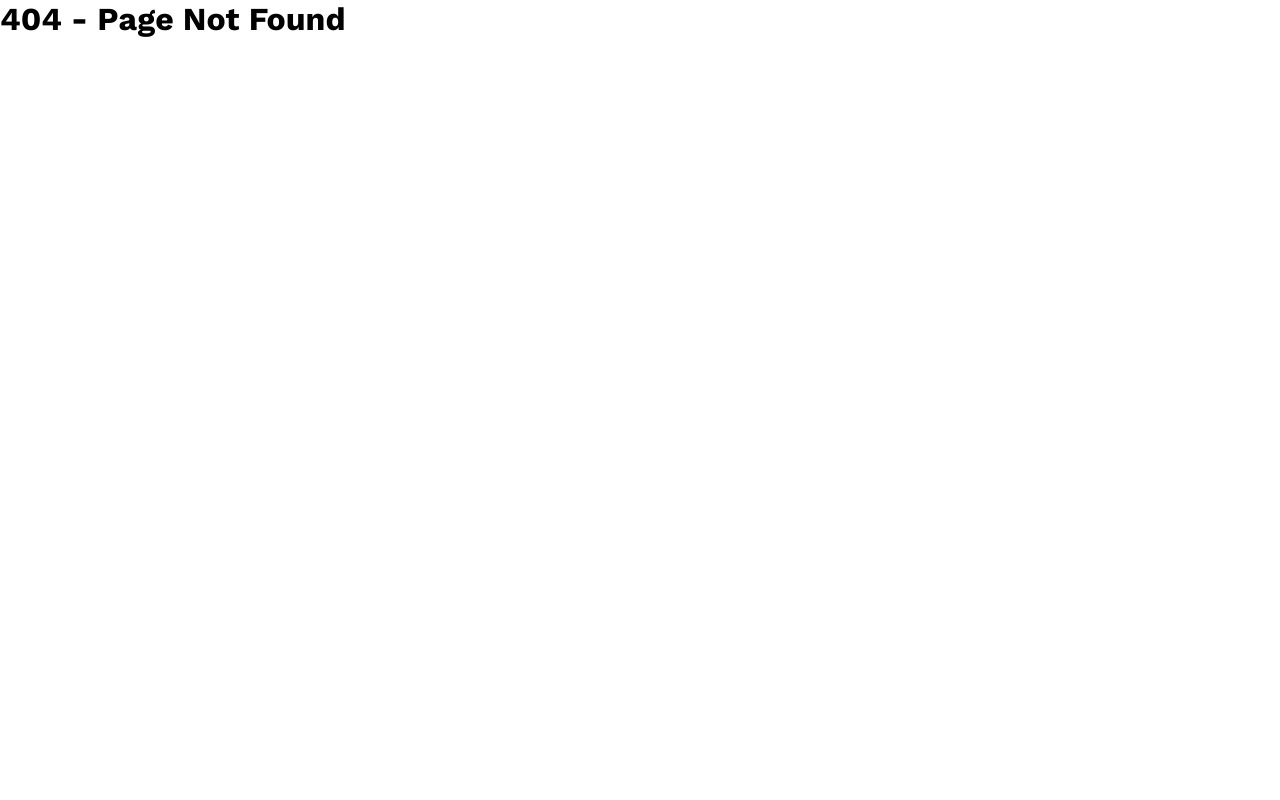
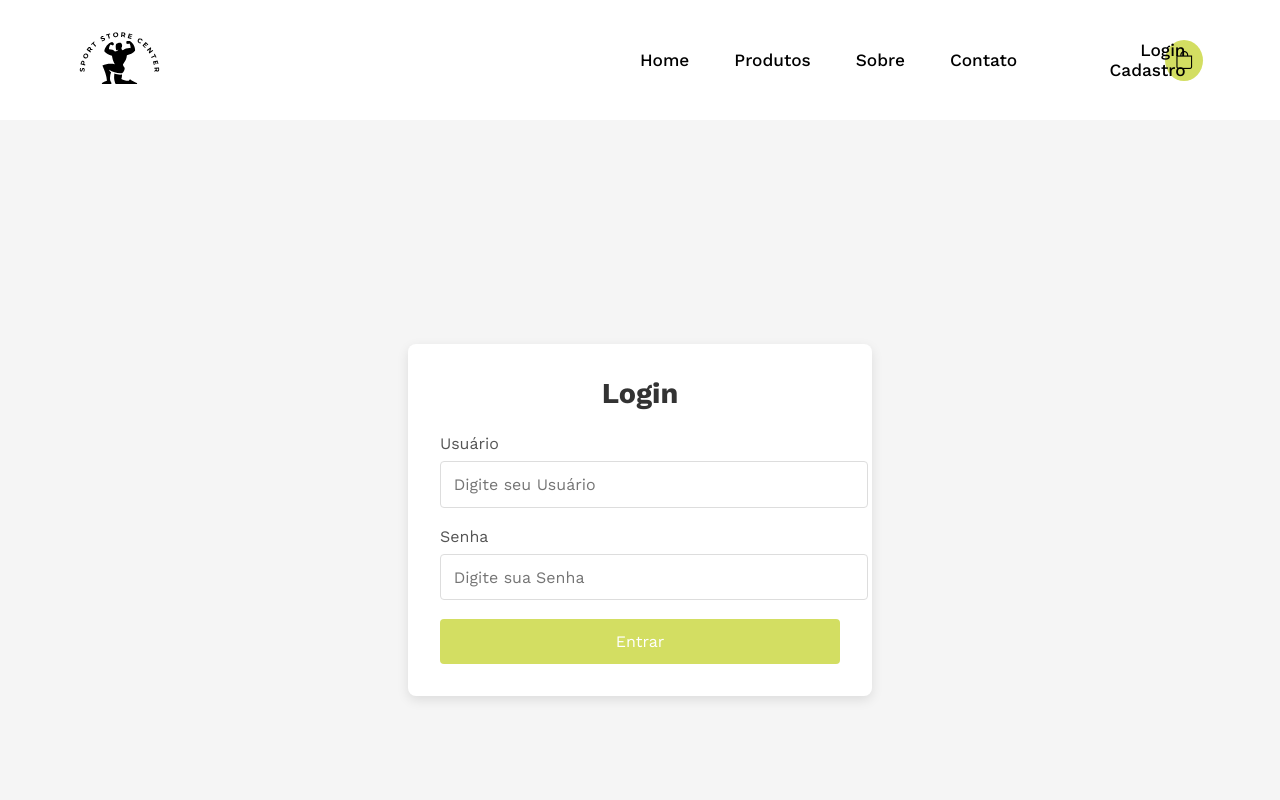
Before and after one commit to TechWave-1ESPI/Projeto-1, a React (Vite) app: page /login in a window 1280 px wide. Before the commit this address had no page. Shown: the top 800 px of the page. Built offline with nearby package versions, Linux system fonts and the light colour scheme.

Commit message:
Criando e estilizando o Login

```diff
--- a/src/components/Nav.jsx
+++ b/src/components/Nav.jsx
@@ -19,8 +19,8 @@ const Nav = () => {
                             <li><Link to='/contato' className="link">Contato</Link></li>
                         </ul>
                         <ul className="menu-login">
-                            <li>Login</li>
-                            <li>Cadastro</li>
+                            <li><Link to='/login' className="link">Login</Link></li>
+                            <li><Link to='/login' className="link">Cadastro</Link></li>
                         </ul>
                         <ul className="menu-bag">
                             <i className="bi bi-bag"></i>
--- /dev/null
+++ b/src/css/LoginStyle.jsx
@@ -0,0 +1,93 @@
+import styled from 'styled-components'
+
+export const LoginStyle = styled.section `
+
+
+.login-container {
+    display: flex;
+    justify-content: center;
+    align-items: center;
+    height: 100vh;
+    background-color: #f5f5f5;
+}
+
+
+.login-form {
+    background-color: white;
+    padding: 2rem;
+    border-radius: 8px;
+    box-shadow: 0 4px 12px rgba(0, 0, 0, 0.1);
+    width: 100%;
+    max-width: 400px;
+    text-align: center;
+}
+
+
+.login-title {
+    font-size: 1.8rem;
+    margin-bottom: 1.5rem;
+    color: #333;
+    font-weight: bold;
+}
+
+
+.input-group {
+    margin-bottom: 1.2rem;
+    text-align: left;
+}
+
+
+.input-group label {
+    font-size: 1rem;
+    color: #555;
+}
+
+
+.login-input {
+    width: 100%;
+    padding: 0.8rem;
+    border: 1px solid #ddd;
+    border-radius: 4px;
+    margin-top: 0.5rem;
+    font-size: 1rem;
+    color: #333;
+    outline: none;
+    transition: border-color 0.3s ease;
+}
+
+.login-input:focus {
+    border-color: #D3DE62;
+}
+
+
+.login-button {
+    background-color: #D3DE62;
+    color: white;
+    padding: 0.8rem 1.5rem;
+    border: none;
+    border-radius: 4px;
+    font-size: 1rem;
+    cursor: pointer;
+    transition: background-color 0.3s ease;
+    width: 100%;
+}
+
+.login-button:hover {
+    transform: scale(1.05);
+}
+
+
+@media (max-width: 600px) {
+    .login-form {
+        padding: 1.5rem;
+    }
+
+    .login-input {
+        font-size: 0.9rem;
+    }
+
+    .login-button {
+        font-size: 0.9rem;
+    }
+}
+`
--- a/src/main.jsx
+++ b/src/main.jsx
@@ -8,6 +8,7 @@ import Error from './routes/Error.jsx'
 import Sobre from './routes/Sobre.jsx'
 import Contato from './routes/Contato.jsx'
 import Produtos from './routes/Produtos.jsx'
+import Login from './routes/Login.jsx'
 import GlobalStyle from './css/GlobalStyle.jsx'
 
 const router = createBrowserRouter([
@@ -20,6 +21,7 @@ const router = createBrowserRouter([
       {path: '/produtos', element: <Produtos/>},
       {path: '/sobre', element: <Sobre/>},
       {path: '/contato', element: <Contato/>},
+      {path: '/login', element: <Login/>},
     ]
   }
 ])
--- /dev/null
+++ b/src/routes/Login.jsx
@@ -0,0 +1,57 @@
+import {useRef} from 'react'
+import { LoginStyle } from '../css/LoginStyle';
+
+const Login = () => {
+    const usuario = useRef();
+    const senha = useRef();
+
+    const handleLogin = (event) => {
+        event.preventDefault(); // Previne o comportamento padrão do formulário
+
+        if (usuario.current.value === "AdminSistema" && senha.current.value === "246810") {
+            let token = Math.random().toString(16).substring(2) + Math.random().toString(16).substring(2);
+
+            sessionStorage.setItem("usuario", "Admin");
+            sessionStorage.setItem("senha", token);
+
+            alert("Seja Bem-vindo à nossa LOJA!");
+        } else {
+            alert("Usuário/Senha INVÁLIDOS, tente NOVAMENTE!");
+        }
+    };
+
+    return (
+        <LoginStyle>
+        <section className="login-container">
+            <form onSubmit={handleLogin} className="login-form">
+                <h2 className="login-title">Login</h2>
+                <div className="input-group">
+                    <label htmlFor="usuario">Usuário</label>
+                    <input
+                        type="text"
+                        id="usuario"
+                        placeholder="Digite seu Usuário"
+                        ref={usuario}
+                        className="login-input"
+                    />
+                </div>
+
+                <div className="input-group">
+                    <label htmlFor="senha">Senha</label>
+                    <input
+                        type="password"
+                        id="senha"
+                        placeholder="Digite sua Senha"
+                        ref={senha}
+                        className="login-input"
+                    />
+                </div>
+
+                <button type="submit" className="login-button">Entrar</button>
+            </form>
+        </section>
+        </LoginStyle>
+    );
+};
+
+export default Login;
```
